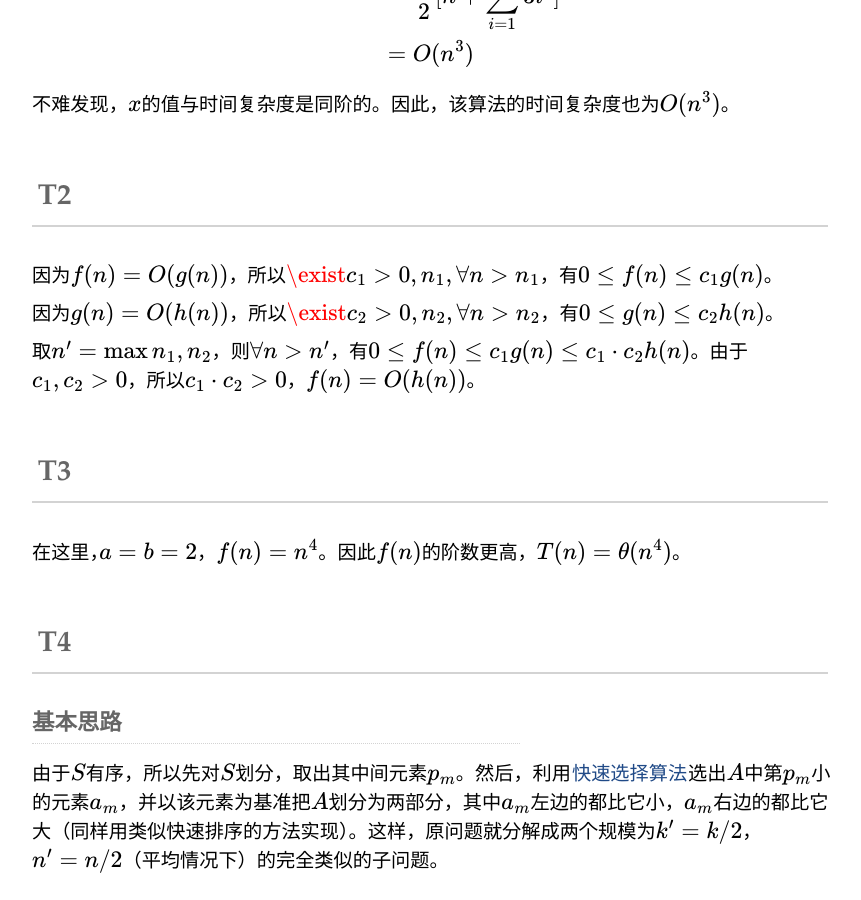
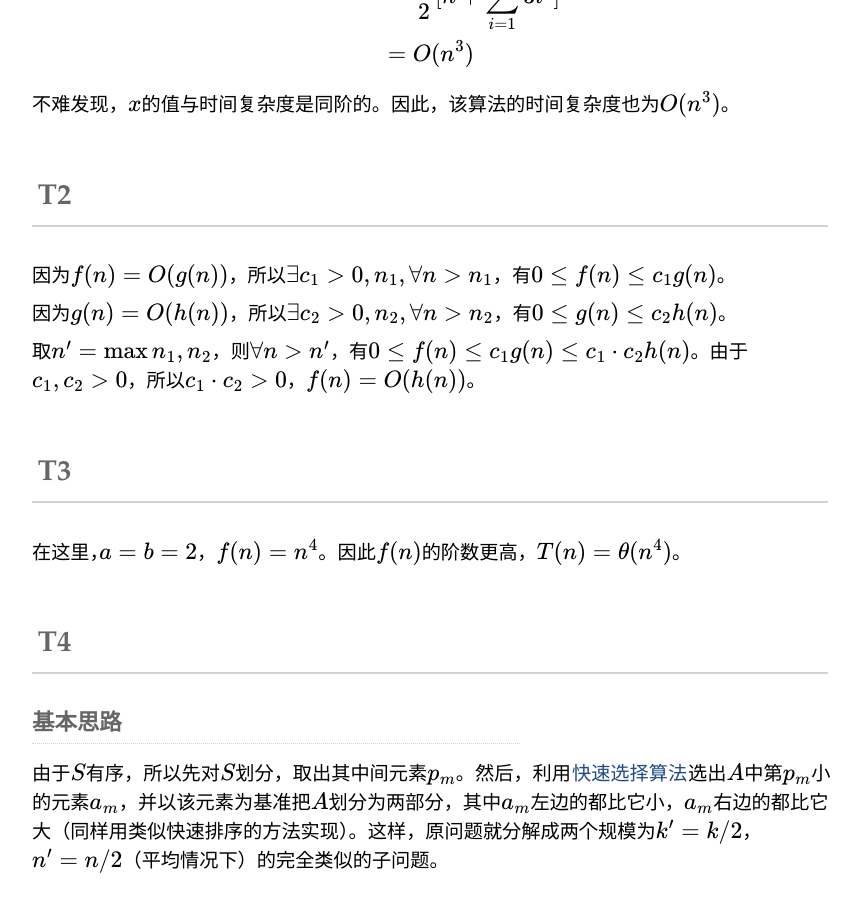
Before and after one commit to ArmeriaWang/ArmeriaWang.github.io, a Jekyll site: the page built from _posts/2020-07-22-ada-sample-solution.md, in a window 1280 px wide and 900 px high, scrolled down 803 px. Shown: the whole window, without its empty margins (208-1069 px from the left). Built offline with Jekyll 4.4.1, drawn with Linux system fonts in a browser that asks for light colours; formulas are drawn with MathJax 3.

Commit message:
Update 2020-07-22-ada-sample-solution.md

```diff
--- a/_posts/2020-07-22-ada-sample-solution.md
+++ b/_posts/2020-07-22-ada-sample-solution.md
@@ -34,9 +34,9 @@ $$
 
 ## T2
 
-因为$f(n)=O(g(n))$，所以$\exist c_1>0, n_1, \forall n>n_1$，有$0\le f(n) \le c_1g(n)$。
+因为$f(n)=O(g(n))$，所以$\exists c_1>0, n_1, \forall n>n_1$，有$0\le f(n) \le c_1g(n)$。
 
-因为$g(n)=O(h(n))$，所以$\exist c_2>0, n_2, \forall n>n_2$，有$0\le g(n) \le c_2h(n)$。
+因为$g(n)=O(h(n))$，所以$\exists c_2>0, n_2, \forall n>n_2$，有$0\le g(n) \le c_2h(n)$。
 
 取$n' = \max\{n_1, n_2\}$，则$\forall n > n'$，有$0 \le f(n) \le c_1g(n) \le c_1\cdot c_2h(n)$。由于$c_1, c_2>0$，所以$c_1\cdot c_2 >0$，$f(n)=O(h(n))$。
 
```
